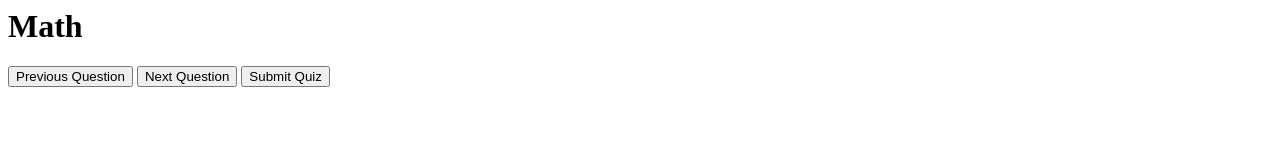
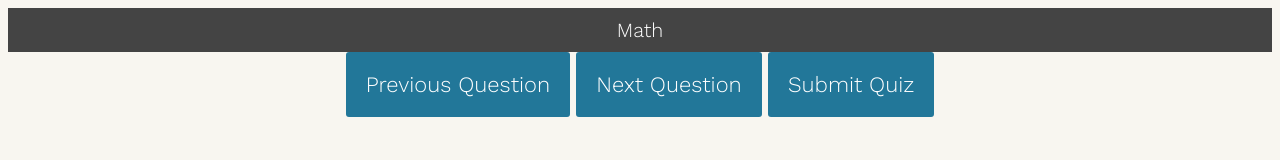
Before and after one commit to FlareProj/aimo-eng, a plain HTML site: page quiz.html in a window 1280 px wide. Drawn offline with nearby package versions, Linux system fonts and the light colour scheme.

Commit message:
Update quiz.html

```diff
--- a/quiz.html
+++ b/quiz.html
@@ -1,4 +1,5 @@
 <script src="quiz.js"></script>
+<link rel="stylesheet" href="quiz.css">
 
 <h1>Math</h1>
 <div class="quiz-container">
```
